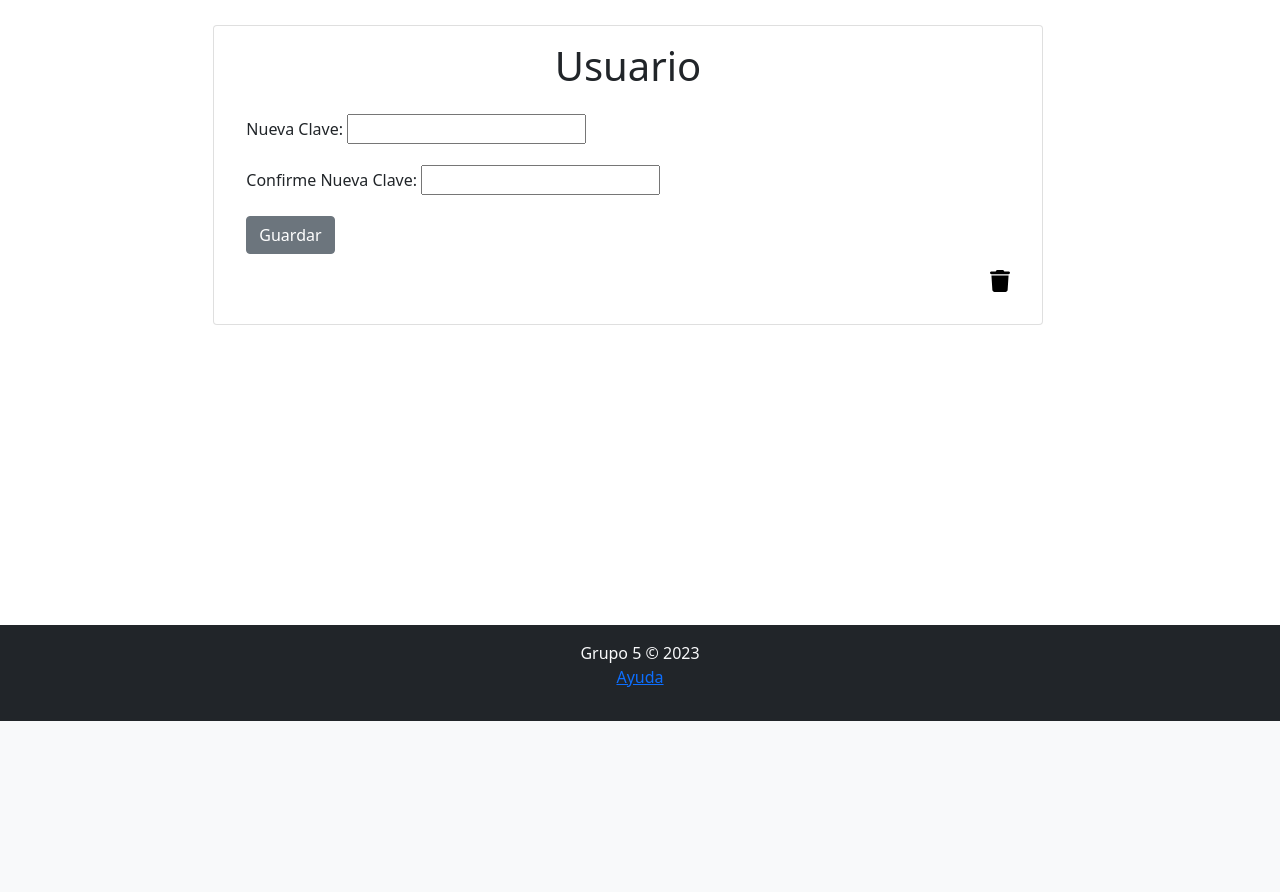
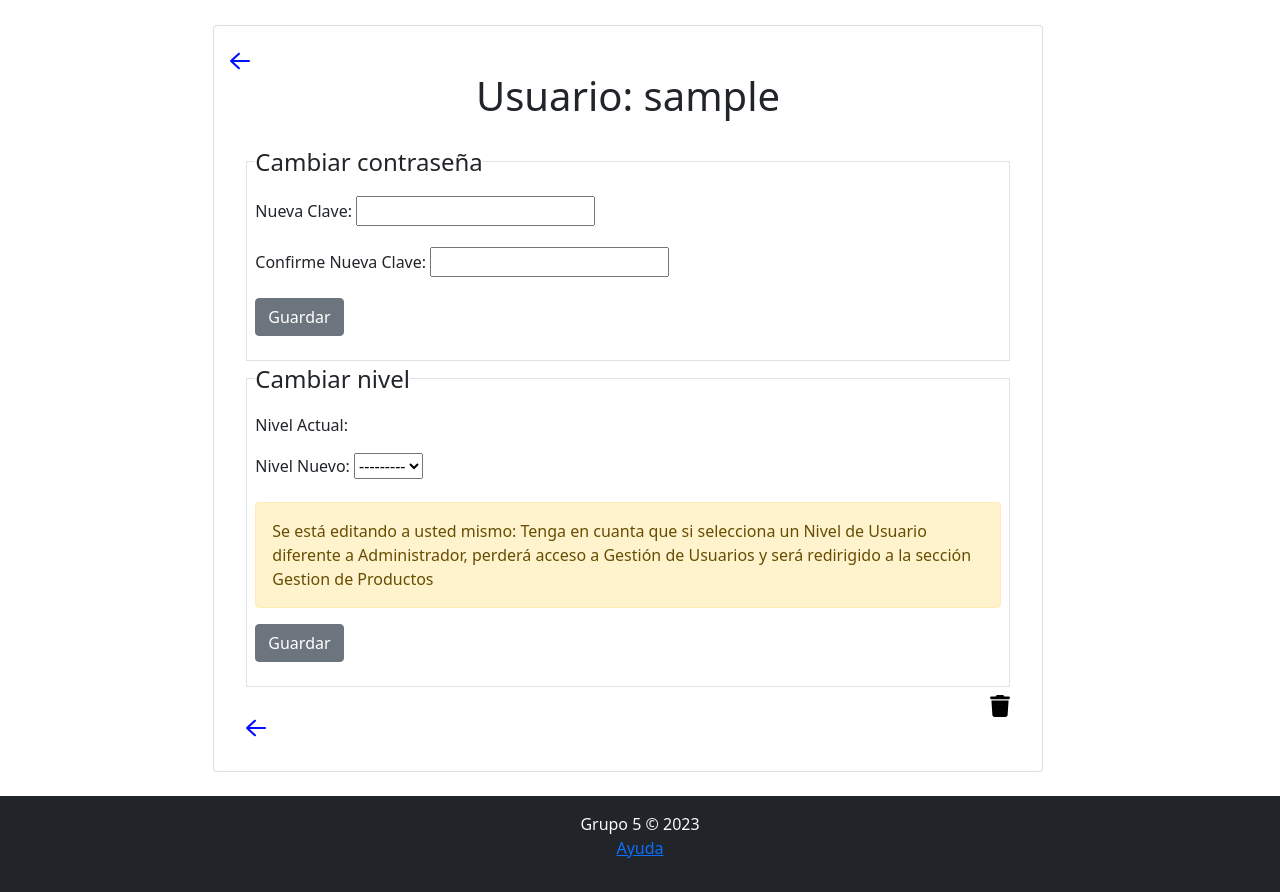
Before and after one commit to omar-sca/PIG_Grupo5, a Django app: page /usuarios/editar/1 in a window 1280 px wide. Shown: the part 79-971 px from the top of the page. Before the commit the page ends 800 px from the top, so only its background shows below. Run offline with Django 3.2, Linux system fonts and the light colour scheme; the visitor is signed in with stand-in values (Sample User, id 1); data comes from the database, SQL or seed files in the repository; some libraries are stand-ins or nearby versions.

Commit message:
Editar grupo de Usuario

```diff
--- a/static/css/style.css
+++ b/static/css/style.css
@@ -52,12 +52,16 @@
     .img-add-user:hover{
     box-shadow: 0 0 2vh rgb(#198754);
     }
-    .a-add-user{
+    .div-add-user{
     display: flex;
     justify-content: center;
     }
 
-    .a-elim-user{
+    .div-elim-user{
     display: flex;
-    justify-content: end;
+    justify-content: flex-end;
     }
+
+    .usuario-grupo{
+    margin-bottom: 0;
+    }
--- a/templates/usuarios/editar_usuario.html
+++ b/templates/usuarios/editar_usuario.html
@@ -8,7 +8,12 @@
         <div class="card">
             <div class="card-body">
                 <div class="form-group">
-                    <h1 class="text-center">Usuario</h1>
+                    <div style="margin-top: 1vh;">
+                        {% load static %}
+                        <a class="" href="{% url 'mostrar_usuarios' %}"><img class="img-edit" src="{%static '\img\arrow-left.svg' %}" alt=""></a>
+                        <h1 class="text-center">Usuario: {{ usuario.username }}</h1>
+                    </div>
+
                     {% for message in messages %}
                     <div class="alert alert-{{ message.tags }}" role="alert">
                         {{message}}
@@ -16,6 +21,8 @@
                     {% endfor %}
                     <div class="card-body">
                         <div class="form-group">
+                            <fieldset class="border p-2">
+                                <legend class="float-none w-auto">Cambiar contraseña</legend>
                             <form id="editar_usuario" name="editar_usuario" action="{% url 'editar_usuario' id_user %}"
                                 method="POST">
                                 {% csrf_token %}
@@ -31,10 +38,41 @@
                                     {% endfor %}
                                 </div>
 
-                                <button type="submit" class="btn btn-secondary btn-block">Guardar</button>
+                                <button type="submit" class="btn btn-secondary btn-block" name="nueva_pass">Guardar</button>
                             </form>
+                            </fieldset>
+
+                            <fieldset class="border p-2">
+                                <legend class="float-none w-auto">Cambiar nivel</legend>
+                            <form id="editar_usuario" name="editar_usuario" action="{% url 'editar_usuario' id_user %}"
+                                method="POST">
+                                {% csrf_token %}
+                                <div class="row">
+                                    {% for campo in formNuevoGrupo %}
+                                    <div class="col-md-12">
+                                        <div class="mb-3">
+                                            <p>Nivel Actual: {{usuario.groups.get}}</p>
+                                            <label for="name" class="form-label">{{ campo.label }}</label>
+                                            {{campo}}
+                                        </div>
+                                        <span class="error">{{campo.errors}}</span>
+                                    </div>
+                                    {% endfor %}
+                                </div>
+                                {% if usuario == user %}
+                                <div class="alert alert-warning" role="alert">
+                                    Se está editando a usted mismo: Tenga en cuanta que si selecciona un Nivel de Usuario diferente a Administrador, perderá acceso a Gestión de Usuarios y será redirigido a la sección Gestion de Productos
+                                </div>
+                                {% endif %}
+                                <button type="submit" class="btn btn-secondary btn-block" name="nuevo_grupo">Guardar</button>
+                            </form>
+                            </fieldset>
+
                             {% load static %}
-                            <a class="a-elim-user" href="{% url 'eliminar_usuario' id_user %}"><img class="img-edit" src="{%static '\img\trash.svg' %}" alt=""></a>
+                            <div class="div-elim-user" style="margin-top: 1vh;">
+                            <a href="{% url 'eliminar_usuario' id_user %}"><img class="img-edit" src="{%static '\img\trash.svg' %}" alt=""></a>
+                            </div>
+                            <a href="{% url 'mostrar_usuarios' %}"><img class="img-edit" src="{%static '\img\arrow-left.svg' %}" alt=""></a>
                         </div>
                     </div>
                 </div>
--- a/usuarios/forms.py
+++ b/usuarios/forms.py
@@ -22,3 +22,6 @@ class CustomPasswordChangeForm(PasswordChangeForm):
         self.fields.pop('old_password')
         self.fields['new_password1'].label = 'Nueva Clave: '
         self.fields['new_password2'].label = 'Confirme Nueva Clave: '
+
+class cambio_grupo_form(forms.Form):
+    grupo=forms.ModelChoiceField(label='Nivel Nuevo:',queryset=Group.objects.all().order_by('name'))
--- a/usuarios/views.py
+++ b/usuarios/views.py
@@ -8,8 +8,8 @@ from django.contrib.auth.forms import AuthenticationForm
 from django.contrib import messages
 from django.conf import settings
 from django.views.generic import CreateView, TemplateView,ListView,UpdateView
-from usuarios.forms import Nuevo_usuario_form,CustomPasswordChangeForm
-from django.contrib.auth.models import User
+from usuarios.forms import Nuevo_usuario_form,CustomPasswordChangeForm,cambio_grupo_form
+from django.contrib.auth.models import User,Group
 from django.contrib.auth.mixins import PermissionRequiredMixin
 from django.contrib.auth.decorators import permission_required
 
@@ -45,15 +45,30 @@ def editar_usuario(request, id_user):
         return render(request, '404_admin.html')
 
     if request.method == 'POST':
-        form_EditUser = CustomPasswordChangeForm(user=usuario, data=request.POST)
-        if form_EditUser.is_valid():
-            form_EditUser.save()
-            return redirect('mostrar_usuarios')
+        if 'nueva_pass' in request.POST:
+            print("nueva pas")
+            form_EditUser = CustomPasswordChangeForm(user=usuario, data=request.POST)
+            if form_EditUser.is_valid():
+                form_EditUser.save()
+                return redirect('mostrar_usuarios')
+        elif 'nuevo_grupo' in request.POST:
+            form_GrupoNuevo=cambio_grupo_form(request.POST,prefix='nuevoGrupo')
+            if form_GrupoNuevo.is_valid():
+                grupo_actual=usuario.groups.get()
+                grupo_actual.user_set.remove(usuario)
+                form_GrupoNuevo.cleaned_data['grupo'].user_set.add(usuario)
+                print("+-+-+-+-")
+                print(form_GrupoNuevo.cleaned_data['grupo'].name != 'Administrador')
+            if request.user == usuario and form_GrupoNuevo.cleaned_data['grupo'].name != 'Administrador':
+                return redirect('productos')
+            else:
+                return redirect('mostrar_usuarios')
     else:
         form_EditUser = CustomPasswordChangeForm(user=usuario)
+        form_GrupoNuevo=cambio_grupo_form(prefix='nuevoGrupo')
 
     template = 'usuarios/editar_usuario.html'
-    context = {'id_user': id_user, 'form': form_EditUser}
+    context = {'id_user': id_user, 'form': form_EditUser,'formNuevoGrupo':form_GrupoNuevo,'usuario':usuario}
     return render(request, template, context)
 
 
```
Also changed, not shown: templates/usuarios/usuarios.html (+8 -4 lines).
